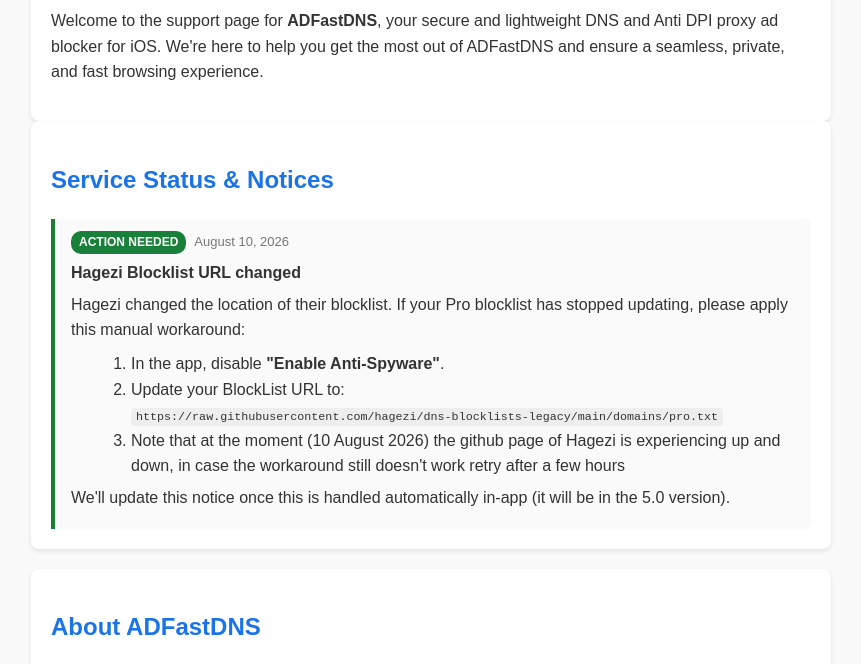
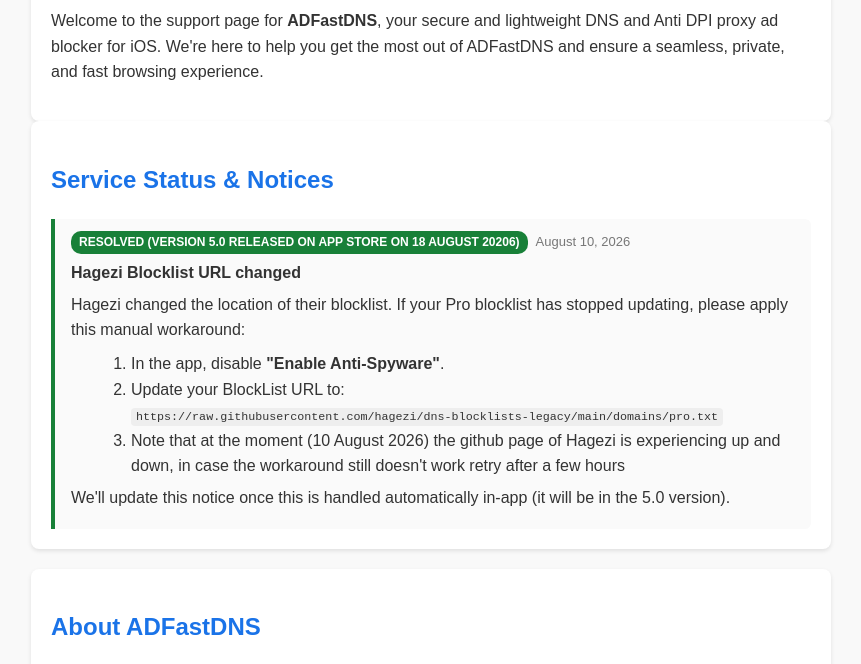
Before and after one commit to Nymohhh77/ADFastDNS_public, a plain HTML site: page index.html in a window 1280 px wide. Shown: the part 126-790 px from the top of the page, without its empty margins (209-1070 px from the left). Drawn offline with Linux system fonts and the light colour scheme.

Commit message:
Update status badge text for resolved item

```diff
--- a/index.html
+++ b/index.html
@@ -137,7 +137,7 @@
 
             <div class="status-item resolved">
                 <div class="status-header">
-                    <span class="status-badge resolved">Action needed</span>
+                    <span class="status-badge resolved">Resolved (Version 5.0 released on App Store on 18 August 20206)</span>
                     <span class="status-date">August 10, 2026</span>
                 </div>
                 <p class="status-title">Hagezi Blocklist URL changed</p>
```
